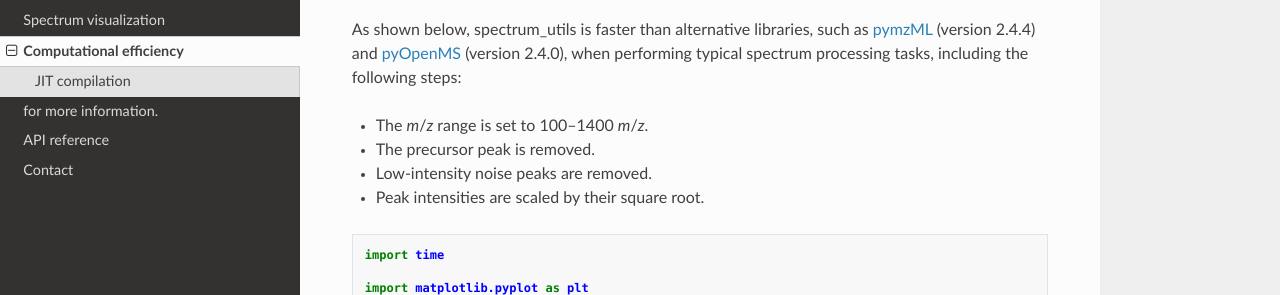
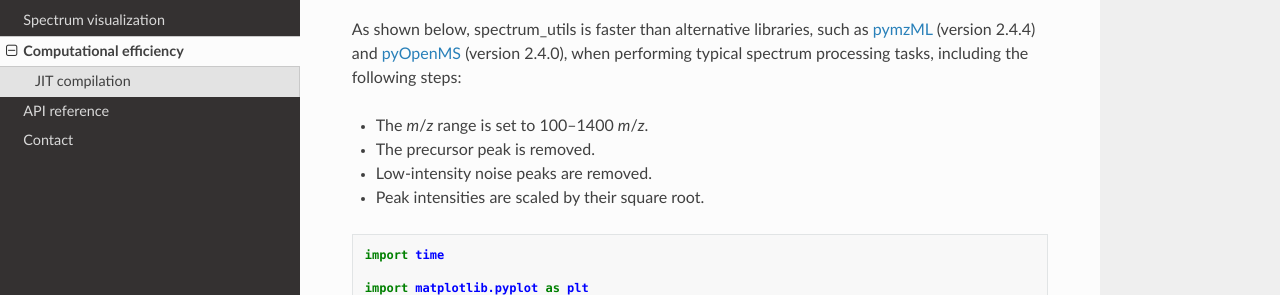
Before and after one commit to bittremieux/spectrum_utils, a Sphinx documentation site: the page built from docs/runtime.md, in a window 1280 px wide. Shown: the part 214-509 px from the top of the page. Built offline with Sphinx 7.4.7 and the Read the Docs theme 2.0.0, drawn with Linux system fonts in a browser that asks for light colours.

Commit message:
Fix markdown mistake

```diff
--- a/docs/runtime.md
+++ b/docs/runtime.md
@@ -167,4 +167,4 @@
 Numba's JIT compilation can be disabled to avoid this overhead by setting the' \
 `NUMBA_DISABLE_JIT` environment variable to `1`. See the
 [Numba documentation](https://numba.pydata.org/numba-doc/dev/user/troubleshoot.html#disabling-jit-compilation)
-# for more information.
+for more information.
```
